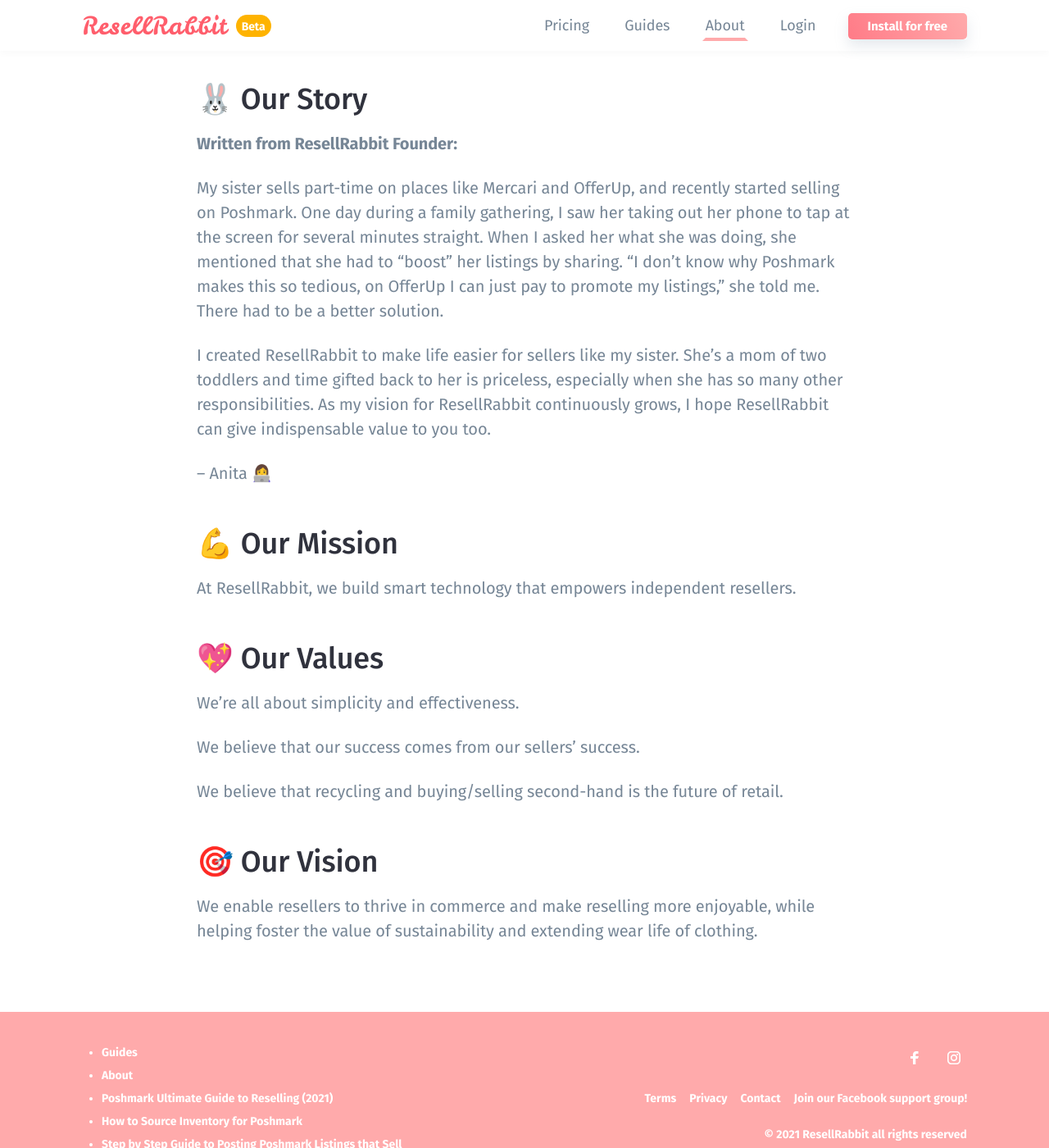
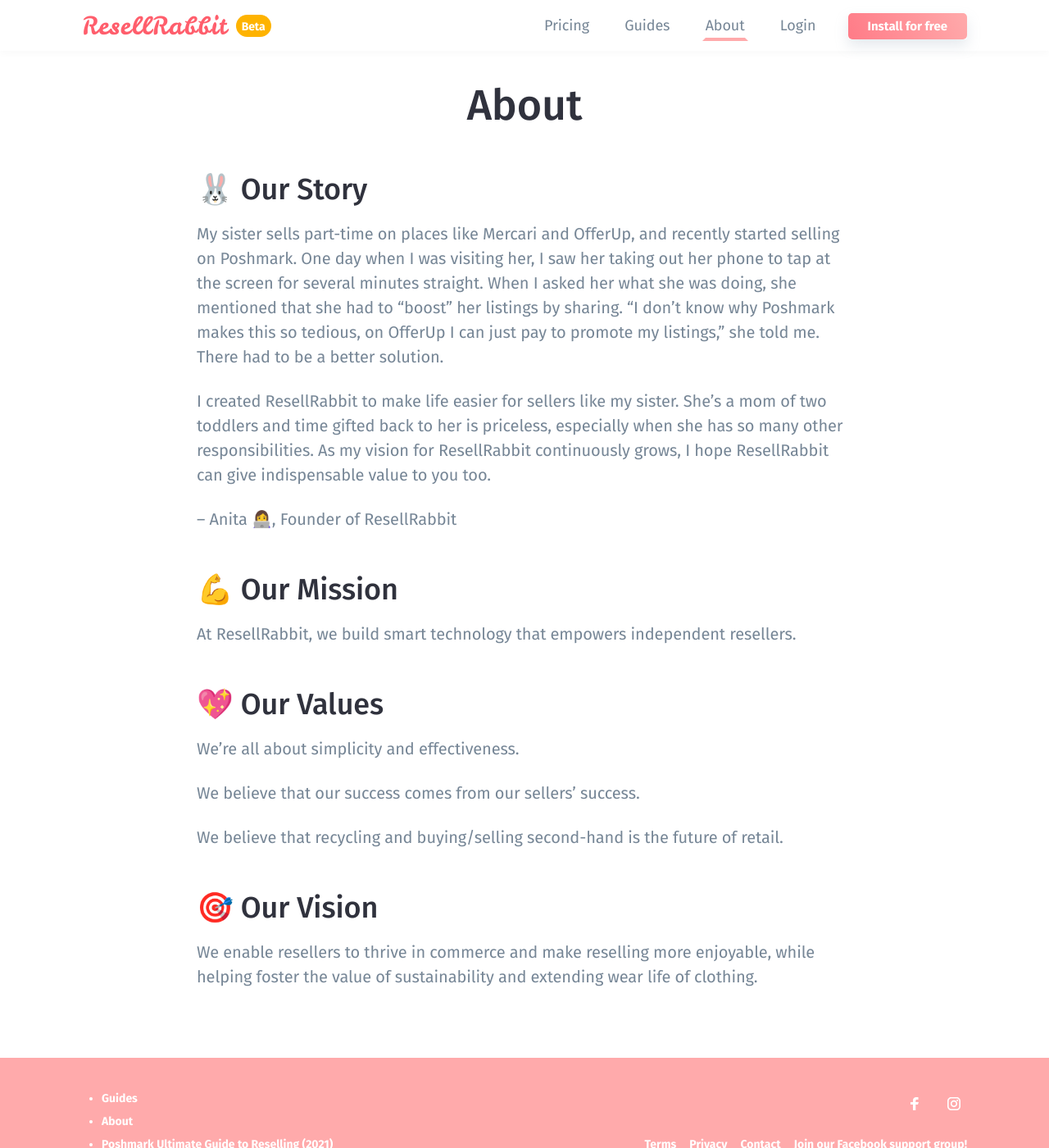
Before and after one commit to hirrra/resellrabbit, a Jekyll site: the page built from page-about.md, in a window 1280 px wide and 1400 px high. Shown: the whole window at 82% size. Built offline with Jekyll 4.4.1, drawn with Linux system fonts in a browser that asks for light colours; comment, search, counter and statistics services are not loaded.

Commit message:
change html elements for better seo on pages

```diff
--- a/_includes/head.html
+++ b/_includes/head.html
@@ -5,7 +5,7 @@
     <meta name="description" content="{{ site.description }}">
     <title>
         {% if page.title %}
-            {{ page.title }} | {{ site.title }}
+            {{ page.title }} - {{ site.title }}
         {% else %}
         {{ site.title-prefix }}: {{ site.title }}
         {% endif %}
--- a/_includes/hero.html
+++ b/_includes/hero.html
@@ -3,7 +3,7 @@
         <div class="hero-inner">
             <div class="hero-main text-center mb-48">
                 <h1 class="hero-title h2-mobile is-revealing">Upgrade your resell hustle</h1>
-                <h2 class="hero-paragraph is-revealing  mt-0">
+                <h2 class="paragraph-styling is-revealing  mt-0">
                     Automate Poshmark tasks with ResellRabbit, easy and simple.
                 </h2>
                 <div class="hero-form is-revealing">
--- a/_layouts/guides-hub.html
+++ b/_layouts/guides-hub.html
@@ -12,7 +12,7 @@
         <main class="container-sm mb-64">
 
           <h1 class="text-center mt-64 mb-16">Up your reselling game</h1>
-          <div class="text-center mb-56">Poshmark tips and tricks from ResellRabbit</div>
+          <h2 class="text-center mt-0 mb-56 paragraph-styling">Poshmark tips and tricks from ResellRabbit</h2>
           <div class="postbox-group flex-container">
 
             {% for post in site.posts %}
--- a/_sass/base/_base.scss
+++ b/_sass/base/_base.scss
@@ -125,3 +125,10 @@ span.emoji {
 span.strike {
 	text-decoration: line-through;
 }
+
+.paragraph-styling {
+	font-weight: normal;
+	font-size: 1rem;
+	margin-bottom: 24px;
+	color: color(typography, 2);
+}
--- a/_sass/layout/_hero.scss
+++ b/_sass/layout/_hero.scss
@@ -35,13 +35,6 @@
     @include font-weight(bold);
     font-size: 2.6em;
     line-height: 1.3em;
-}
-
-.hero-paragraph {
-    font-weight: normal;
-    font-size: 1rem;
-    margin-bottom: 24px;
-    color: color(typography, 2);
 }
 
 .hero-button {
--- a/page-about.md
+++ b/page-about.md
@@ -4,15 +4,16 @@ title: About
 permalink: /about
 ---
 
+# About
+{: class="text-center"}
+
 ## 🐰 Our Story
 
-**Written from ResellRabbit Founder:**
-
-My sister sells part-time on places like Mercari and OfferUp, and recently started selling on Poshmark. One day during a family gathering, I saw her taking out her phone to tap at the screen for several minutes straight. When I asked her what she was doing, she mentioned that she had to "boost" her listings by sharing. "I don't know why Poshmark makes this so tedious, on OfferUp I can just pay to promote my listings," she told me. There had to be a better solution.
+My sister sells part-time on places like Mercari and OfferUp, and recently started selling on Poshmark. One day when I was visiting her, I saw her taking out her phone to tap at the screen for several minutes straight. When I asked her what she was doing, she mentioned that she had to "boost" her listings by sharing. "I don't know why Poshmark makes this so tedious, on OfferUp I can just pay to promote my listings," she told me. There had to be a better solution.
 
 I created ResellRabbit to make life easier for sellers like my sister. She's a mom of two toddlers and time gifted back to her is priceless, especially when she has so many other responsibilities. As my vision for ResellRabbit continuously grows, I hope ResellRabbit can give indispensable value to you too.
 
--- Anita 👩‍💻
+-- Anita 👩‍💻, Founder of ResellRabbit
 
 ## 💪 Our Mission
 <!-- {: class="text-center"} -->
```
